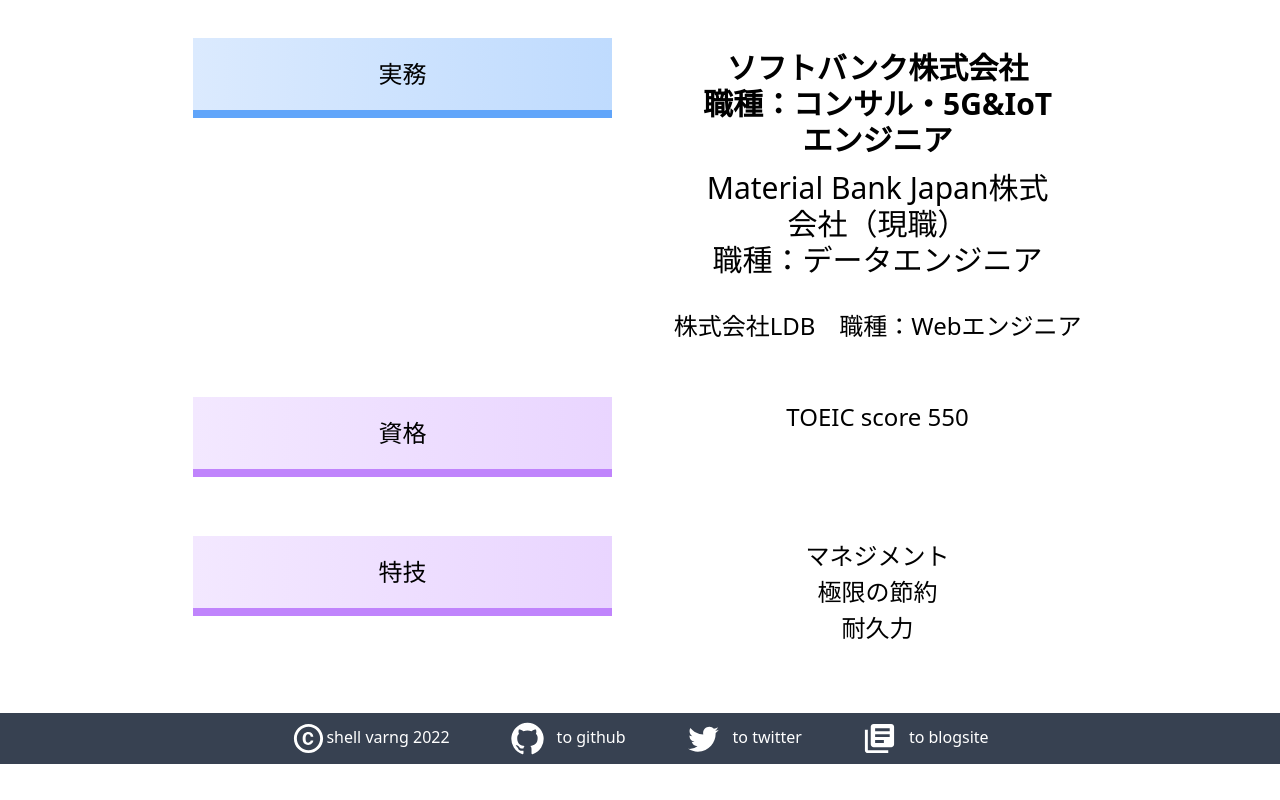
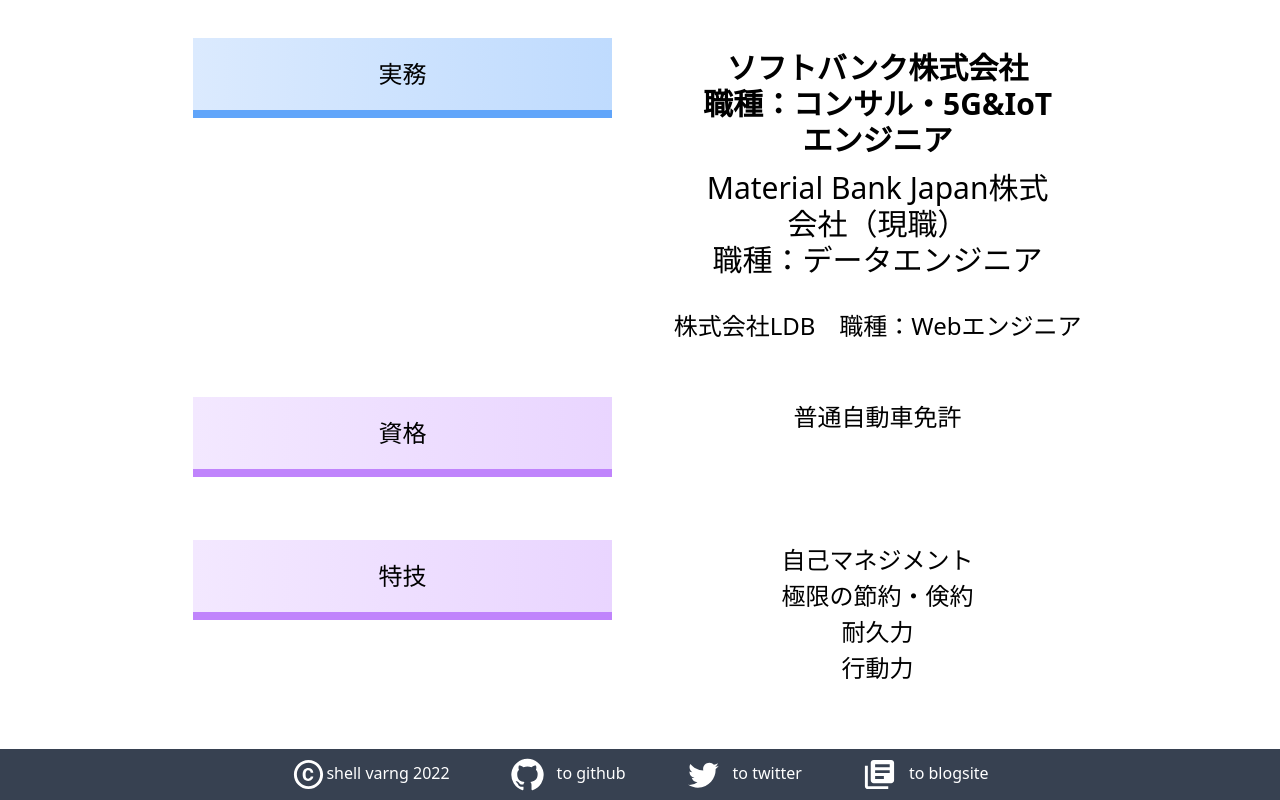
Before and after one commit to POD-azlamarhyu/portraitSite, a Next.js app: page /components/about in a window 1280 px wide. Shown: the part 1179-1979 px from the top of the page. Before the commit the page ends 1943 px from the top, so only its background shows below. Built offline with nearby package versions, Linux system fonts and the light colour scheme.

Commit message:
Revocation toec score and altanate other

```diff
--- a/pages/components/about.js
+++ b/pages/components/about.js
@@ -57,16 +57,17 @@
                         <p className="md:m-auto bg-gradient-to-r from-purple-100 to-purple-200 border-b-8 border-purple-400 text-xl md:text-2xl py-5">資格</p>
                     </div>
                     <div className="m-4 px-2 my-3 md:h-4/5 md:mx-3 md:px-2 md:py-2 text-center">
-                        <p className="m-1 text-center text-xl md:text-2xl">TOEIC score 550</p>
+                        <p className="m-1 text-center text-xl md:text-2xl">普通自動車免許</p>
                         {/* <p className="m-1 text-center text-xl md:text-2xl">AWS 認定試験(予定)</p> */}
                     </div>
                     <div className="m-4 px-2 my-3 md:h-4/5 md:mx-3 md:px-2 md:py-2 text-center">
                         <p className="md:m-auto bg-gradient-to-r from-purple-100 to-purple-200 border-b-8 border-purple-400 text-xl md:text-2xl py-5">特技</p>
                     </div>
                     <div className="m-4 px-2 my-3 md:h-4/5 md:mx-3 md:px-2 md:py-2 text-center">
-                        <p className="m-1 text-center text-xl md:text-2xl">マネジメント</p>
-                        <p className="m-1 text-center text-xl md:text-2xl">極限の節約</p>
+                        <p className="m-1 text-center text-xl md:text-2xl">自己マネジメント</p>
+                        <p className="m-1 text-center text-xl md:text-2xl">極限の節約・倹約</p>
                         <p className="m-1 text-center text-xl md:text-2xl">耐久力</p>
+                        <p className="m-1 text-center text-xl md:text-2xl">行動力</p>
                     </div>
                 </div>
             </div>
```
